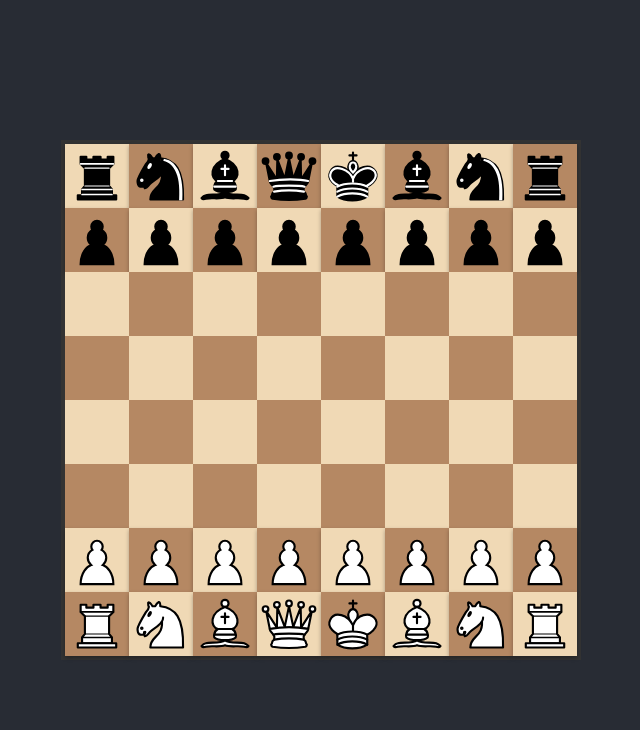
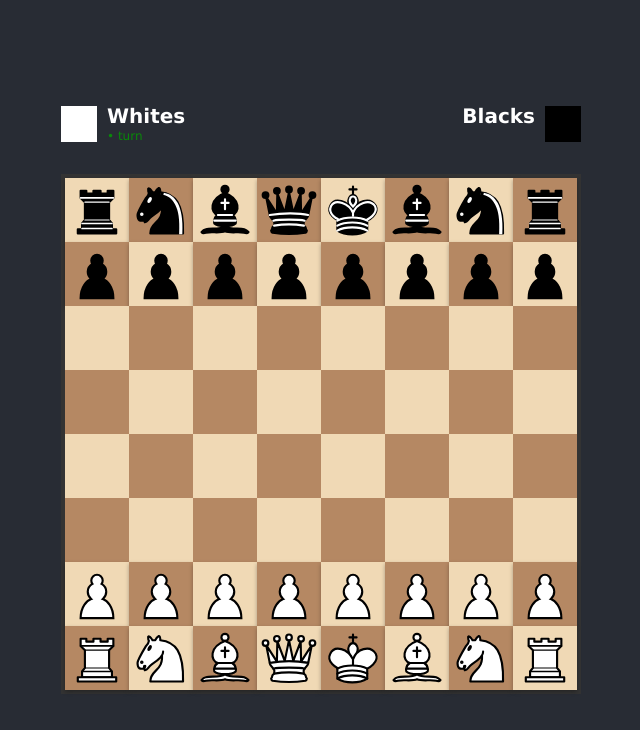
Before and after one commit to MiryoqibS/javascript-chess, a website built with Vite: page index.html in a window 1280 px wide. Shown: the whole page, without its empty margins (319-959 px from the left). Built offline with nearby package versions, Linux system fonts and the light colour scheme.

Commit message:
feat(header): добавлен UI компонент для отображения очереди игрока

```diff
--- a/src/core/Board.js
+++ b/src/core/Board.js
@@ -1,7 +1,7 @@
 import { Pawn } from "./Pieces/Pawn.js";
 import { Rook } from "./Pieces/Rook.js";
-import { Knight } from "./Pieces/Knight.js"
-import { Bishop } from "./Pieces/Bishop.js"
+import { Knight } from "./Pieces/Knight.js";
+import { Bishop } from "./Pieces/Bishop.js";
 import { Queen } from "./Pieces/Queen.js";
 import { King } from "./Pieces/King.js";
 
@@ -9,6 +9,7 @@ export class Board {
     constructor() {
         this.grid = this.createGrid();
         this.setupPieces();
+        this.playerTurn = "w";
     }
 
     createGrid() {
@@ -26,7 +27,7 @@ export class Board {
             // Белые
             this.grid[6][i] = new Pawn("w");
             this.grid[7][i] = new order[i]("w");
-        };
+        }
     }
 
     getPiece(row, col) {
@@ -34,12 +35,9 @@ export class Board {
     }
 
     isEmpty(row, col) {
-        if (
-            row < 0 || col >= 8 ||
-            col < 0 || row >= 8
-        ) {
+        if (row < 0 || col >= 8 || col < 0 || row >= 8) {
             return false;
-        };
+        }
 
         return this.grid[row][col] === null;
     }
@@ -52,6 +50,12 @@ export class Board {
         const piece = this.getPiece(fromRow, fromCol);
         this.setPiece(toRow, toCol, piece);
         this.setPiece(fromRow, fromCol, null);
+
+        this.changePlayerTurn();
+    }
+
+    changePlayerTurn() {
+        this.playerTurn = this.playerTurn === "w" ? "b" : "w";
     }
 
     getAvailablePieceMoves(piece, fromRow, fromCol) {
@@ -65,19 +69,19 @@ export class Board {
 
                 if (targetPiece) {
                     if (piece.canEat(fromRow, fromCol, toRow, toCol, targetPiece, this)) {
-                        moves.push({row: toRow, col: toCol});
-                    };
+                        moves.push({ row: toRow, col: toCol });
+                    }
                 } else {
                     if (piece.canMove(fromRow, fromCol, toRow, toCol, this)) {
-                        moves.push({row: toRow, col: toCol});
-                    };
-                };
-            };
-        };
+                        moves.push({ row: toRow, col: toCol });
+                    }
+                }
+            }
+        }
 
         return moves;
     }
-};
+}
 
 const board = new Board();
 console.log(board.grid);
--- a/src/core/Pieces/King.js
+++ b/src/core/Pieces/King.js
@@ -6,7 +6,7 @@ export class King extends Piece {
         this.type = "king";
     }
 
-    canMove(fromY, fromX, toY, toX, boardLogic) {
+    canMove(fromY, fromX, toY, toX) {
         const directionX = Math.abs(fromX - toX);
         const directionY = Math.abs(fromY - toY);
 
--- a/src/main.js
+++ b/src/main.js
@@ -1,9 +1,12 @@
 import "./styles/main.scss";
 import { Board } from "./core/Board.js";
 import { BoardRender } from "./ui/BoardRender.js";
+import { HeaderRender } from "./ui/HeaderRender.js";
 
 const app = document.getElementById("app");
 
 const board = new Board();
-const boardRender = new BoardRender(board, app);
+const headerRender = new HeaderRender(board, app);
+const boardRender = new BoardRender(board, app, headerRender);
+headerRender.init();
 boardRender.render();
--- a/src/styles/_global.scss
+++ b/src/styles/_global.scss
@@ -7,4 +7,6 @@ body, html {
     width: 100%;
     height: 100vh;
     background-color: v.$app-background;
+    font-family: v.$font-base;
+    color: v.$color-white;
 }
--- /dev/null
+++ b/src/styles/_header.scss
@@ -0,0 +1,56 @@
+@use "./variables" as v;
+
+.header {
+    display: flex;
+    justify-content: space-between;
+
+    &-player {
+        display: flex;
+        align-items: center;
+        column-gap: 10px;
+
+        &:nth-of-type(2) {
+            flex-direction: row-reverse;
+
+            .header-player__info {
+                align-items: end;
+            }
+        }
+
+        &__photo {
+            height: 100%;
+            aspect-ratio: 1/1;
+        }
+
+        &__photo.white {
+            background-color: v.$color-white;
+        }
+
+        &__photo.black {
+            background-color: v.$color-black;
+        }
+
+        &__info {
+            display: flex;
+            flex-direction: column;
+            row-gap: 4px;
+            align-items: start;
+        }
+
+        &__title {
+            font-weight: 600;
+            font-size: 20px;
+        }
+
+        &__turn {
+            color: #098909;
+            font-size: 12px;
+            text-transform: lowercase;
+            font-weight: 500;
+
+            &.hide {
+                visibility: hidden;
+            }
+        }
+    }
+}
--- a/src/styles/_variables.scss
+++ b/src/styles/_variables.scss
@@ -5,6 +5,8 @@ $color-board-dark: #b58863; // тёмная клетка
 // Цвета фигур
 $color-piece-white: #ffffff;
 $color-piece-black: #000000;
+$color-white: #ffffff;
+$color-black: #000000;
 
 // Размеры
 $cell-size: 64px; // размер клетки
@@ -21,3 +23,5 @@ $app-background: #282c34;
 
 // Цвет выделенной фигуры
 $selected-piece: #ffd700; // Золотой
+
+$font-base: "Verdana", sans-serif;
--- a/src/styles/main.scss
+++ b/src/styles/main.scss
@@ -4,6 +4,13 @@
 @use "./global";
 
 // Components
+@use "./header";
 @use "./board";
 @use "./cell";
 @use "./piece";
+
+#app {
+    display: flex;
+    flex-direction: column;
+    row-gap: 32px;
+}
--- a/src/ui/BoardRender.js
+++ b/src/ui/BoardRender.js
@@ -1,12 +1,13 @@
 import { PieceRender } from "./PieceRender";
 
 export class BoardRender {
-    constructor(board, root) {
+    constructor(board, root, headerRender) {
         this.boardLogic = board;
         this.root = root;
         this.selectedPieceElement = null;
         this.selectedPieceObject = {};
         this.availableCells = [];
+        this.headerRender = headerRender;
     }
 
     render() {
@@ -24,7 +25,9 @@ export class BoardRender {
                 // Движение фигур
                 cell.addEventListener("click", (e) => {
                     const target = e.target;
+                    const playerTurn = this.boardLogic.playerTurn === "w" ? "white" : "black";
                     const isPiece = target.classList.contains("piece");
+                    const isPlayerPiece = target.classList.contains(playerTurn);
 
                     let cellRow = +cell.getAttribute("position-row");
                     let cellCol = +cell.getAttribute("position-col");
@@ -32,7 +35,8 @@ export class BoardRender {
 
                     // <= 1 - Клик по фигуре =>
                     if (isPiece) {
-                        if (!this.selectedPieceElement) {
+                        // Если не выбрана фигура
+                        if (!this.selectedPieceElement && isPlayerPiece) {
                             // Выбираем фигуру
                             this.selectedPieceElement = target;
                             this.selectedPieceObject = targetPiece;
@@ -41,17 +45,24 @@ export class BoardRender {
                             return;
                         };
 
+                        // Если выбрана фигура
+                        if (this.selectedPieceElement) {
                             // Позиция из которой была выбрана фигура
                             let selectedCellRow = +this.selectedPieceElement.closest(".cell").getAttribute("position-row");
                             let selectedCellCol = +this.selectedPieceElement.closest(".cell").getAttribute("position-col");
 
                             // Может ли фигура съесть другую фигуру
-                        if (this.selectedPieceObject.canEat(selectedCellRow, selectedCellCol, cellRow, cellCol, targetPiece, this.boardLogic)) {
+                            const canEat = this.selectedPieceObject && this.selectedPieceObject.canEat(selectedCellRow, selectedCellCol, cellRow, cellCol, targetPiece, this.boardLogic);
+
+                            if (canEat) {
                                 this.boardLogic.setPiece(cellRow, cellCol, this.selectedPieceObject);
                                 this.boardLogic.setPiece(selectedCellRow, selectedCellCol, null);
+                                this.boardLogic.changePlayerTurn();
+                                this.headerRender.update();
 
                                 cell.innerHTML = "";
                                 cell.appendChild(this.selectedPieceElement);
+                            };
                         };
                     };
 
@@ -66,18 +77,19 @@ export class BoardRender {
                         if (canMove && this.boardLogic.isEmpty(cellRow, cellCol)) {
                             cell.appendChild(this.selectedPieceElement);
                             this.boardLogic.movePiece(selectedCellRow, selectedCellCol, cellRow, cellCol);
+                            this.headerRender.update();
 
                             // Проверка фигуры является ли она пешкой
                             if (this.selectedPieceObject.type === "pawn") {
                                 this.selectedPieceObject.isFirstStep = false;
                             };
-
-                            console.log(this.boardLogic.grid);
-                        }
+                        };
                     };
 
                     // Обнуляем выделенный элемент и его объект
+                    if (this.selectedPieceElement) {
                         this.selectedPieceElement.classList.remove("selected");
+                    };
                     this.selectedPieceElement = null;
                     this.selectedPieceObject = null;
 
--- /dev/null
+++ b/src/ui/HeaderRender.js
@@ -0,0 +1,77 @@
+export class HeaderRender {
+    constructor(boardLogic, root) {
+        this.boardLogic = boardLogic;
+        this.root = root;
+    }
+
+    init() {
+        const header = this.render();
+
+        this.root.appendChild(header);
+    }
+
+    render() {
+        const header = document.createElement("header");
+        header.className = "header";
+
+        const players = [
+            {
+                name: "Whites",
+                color: "w",
+            },
+            {
+                name: "Blacks",
+                color: "b",
+            },
+        ];
+
+        for (const player of players) {
+            const playerElement = document.createElement("div");
+            playerElement.className = "header-player";
+
+            // Пока что сделаем отображение только цвета на аватаре так как нету мультиплеера
+            const playerElementPhoto = document.createElement("span");
+            playerElementPhoto.className = "header-player__photo";
+
+            if (player.color === "w") {
+                playerElementPhoto.classList.add("white");
+            } else {
+                playerElementPhoto.classList.add("black");
+            };
+
+            const playerElementInfo = document.createElement("div");
+            playerElementInfo.className = "header-player__info";
+
+            const playerElementTitle = document.createElement("h3");
+            playerElementTitle.innerText = player.name;
+            playerElementTitle.className = "header-player__title";
+
+            const playerElementTurn = document.createElement("p");
+            playerElementTurn.className = "header-player__turn";
+            playerElementTurn.innerText = "• Turn";
+
+            if (this.boardLogic.playerTurn !== player.color) {
+                playerElementTurn.classList.add("hide");
+            };
+
+            playerElementInfo.appendChild(playerElementTitle);
+            playerElementInfo.appendChild(playerElementTurn);
+
+            playerElement.appendChild(playerElementPhoto);
+            playerElement.appendChild(playerElementInfo);
+
+            header.appendChild(playerElement);
+        };
+
+        return header;
+    };
+
+    update() {
+        const oldHeader = document.querySelector(".header");
+        const newHeader = this.render();
+
+        if (oldHeader) {
+            oldHeader.replaceWith(newHeader);
+        };
+    };
+}
```
Lines whose indentation alone changed are shown as unchanged.
